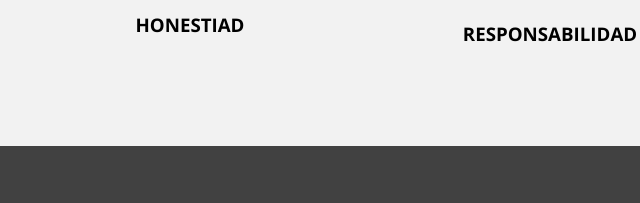
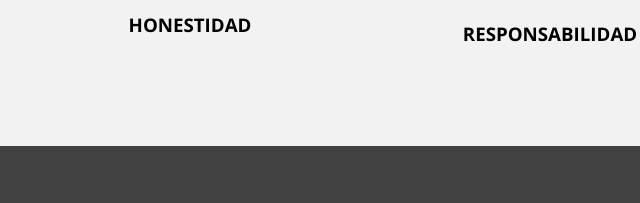
Before and after one commit to Jerzygr/pagina-ideas-en-accion, a plain HTML site: page index.html in a window 1280 px wide. Shown: the part 2703-2906 px from the top of the page, 90-730 px from the left. Drawn offline with nearby package versions, Linux system fonts and the light colour scheme.

Commit message:
Update index.html

```diff
--- a/index.html
+++ b/index.html
@@ -128,7 +128,7 @@
                 <div class="servicio-cont">
                     <div class="servicio-ind">
                         <img src="img/honestidad-abstracta-ilustración-vectorial-ética-persona-honesta-mantener-la-promesa-valor-central-corporativo-emocional-calidad-198852300-removebg-preview.png" alt="">
-                        <h3>HONESTIAD</h3>
+                        <h3>HONESTIDAD</h3>
 
                     </div>
                     <div class="servicio-ind">
```
